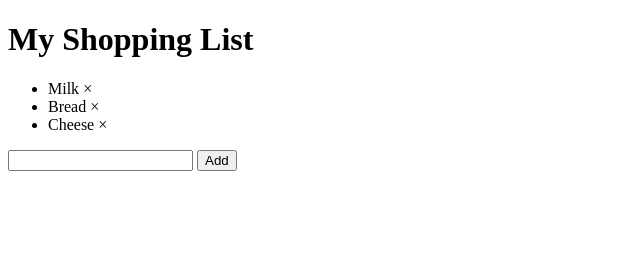
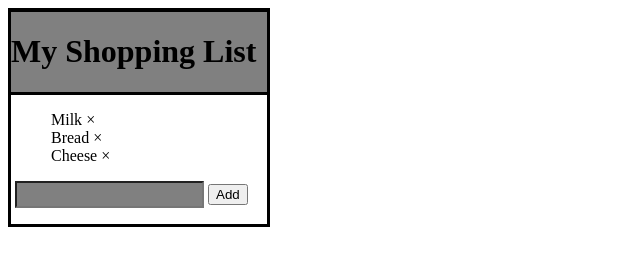
Before and after one commit to Qerii/info3180_lab6, a plain HTML site: page index.html in a window 1280 px wide. Shown: the whole page, without its empty margins (0-640 px from the left). Drawn offline with nearby package versions, Linux system fonts and the light colour scheme.

Commit message:
add css styling

```diff
--- /dev/null
+++ b/app.css
@@ -0,0 +1,27 @@
+.box{
+    border:  solid black 3px;
+    width: 20%;
+
+
+}
+
+
+
+.heading{
+    border-bottom: solid black 3px;
+    border-top: solid black 1px;
+    background: grey;
+
+
+
+}
+
+ul{
+    list-style: none;
+}
+
+.inp{
+    padding: 4px;
+    margin-left: 4px;
+    background: grey;
+}
--- a/index.html
+++ b/index.html
@@ -2,19 +2,23 @@
 <html>
   <script src="https://ajax.googleapis.com/ajax/libs/angularjs/1.4.8/angular.min.js"></script>
   <script type="text/javascript" src="app.js"></script>
-  <body>
+  <link rel="stylesheet" href="app.css">
+  <body class="box">
 
-<h1>My Shopping List</h1>
+<div class="heading">
+    <h1 >My Shopping List</h1>
+</div>
 
-<div ng-app="myShoppingList" ng-controller="myCtrl">
+
+<div ng-app="myShoppingList" ng-controller="myCtrl" class="d2">
   <ul>
     <li ng-repeat="product in products">
       {{ product }}
       <span ng-click="removeitem($index)">&times;</span>
     </li>
   </ul>
-    <input ng-model="addme">
-    <button ng-click="additem()">Add</button>
+    <input ng-model="addme" class='inp'>
+    <button ng-click="additem()" class="but">Add</button>
   <p>{{ errortext }}</p>
 </div>
 
```
